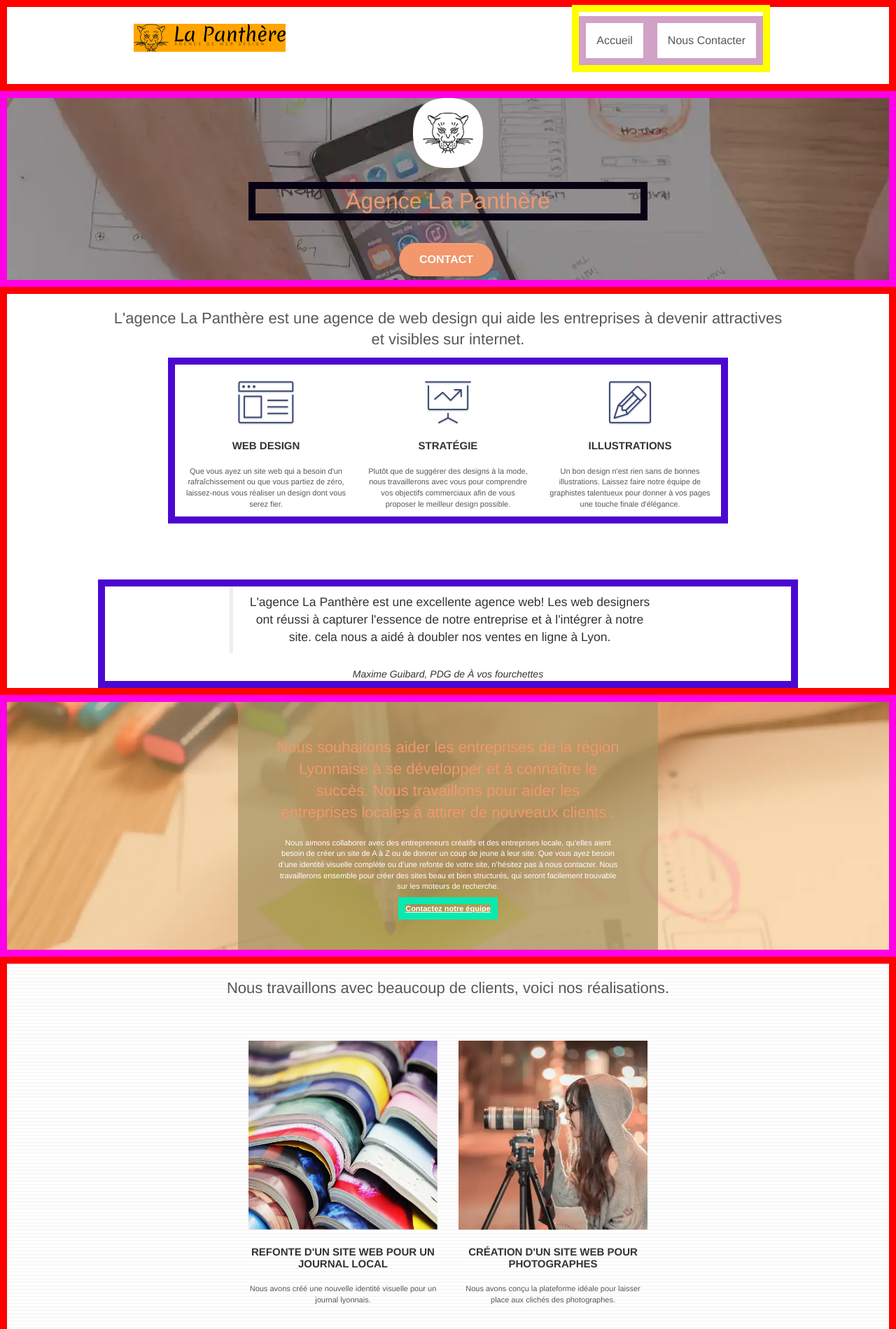
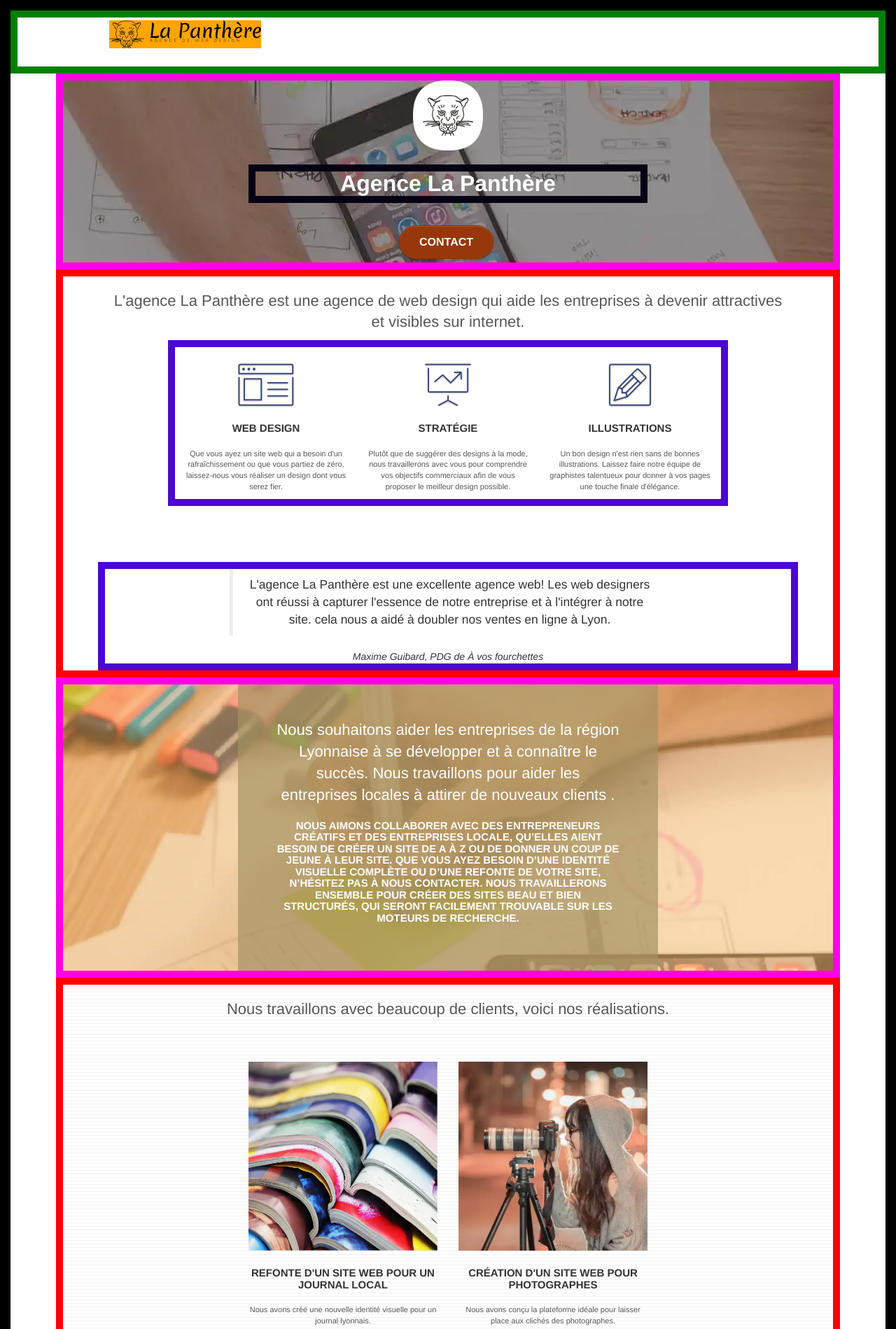
Before and after one commit to NaneSp/P4-Agence-La-Panthere, a plain HTML site: page index.html in a window 1280 px wide. Shown: the top 1899 px of the page at 70% size. Drawn offline with Linux system fonts and the light colour scheme.

Commit message:
modif contraste et liens multiples de contact pour accessibilité

```diff
--- a/index.html
+++ b/index.html
@@ -36,12 +36,12 @@
 
 
 <!--voir si un seul button qui suit la navigation ne serait pas plus efficace-->
-			<button id="nav-toggle" type="button" class="ui-navbar-toggle navbar-toggle" data-toggle="collapse" data-target=".navbar-1">
+			<!--<button id="nav-toggle" type="button" class="ui-navbar-toggle navbar-toggle" data-toggle="collapse" data-target=".navbar-1">
 					<span class="sr-only">Toggle navigation</span><span class="icon-bar"></span><span class="icon-bar"></span><span class="icon-bar"></span>
 				</button>
 			</div>
 			<div class="collapse navbar-collapse navbar-1 special-dropdown-nav">
-<!--revoir la liste avec le li vide et voir si pas plus efficace d'oter page2 pour faire un one-page?-->
+
 				<ul class="site-navigation nav navbar-nav">
 					<li>
 						<a href="index.html">Accueil</a>
@@ -49,7 +49,7 @@
 					<li>
 						<a href="page2.html">Nous Contacter</a>
 					</li>
-				</ul>
+				</ul>-->
 			</div>
 		</nav>
 	</div>
@@ -148,12 +148,12 @@
 				</h2>
 
 <!--revoir taille de police-->
-				<p class="text-center white">
+				<h3 class="text-center white">
 					Nous aimons collaborer avec des entrepreneurs créatifs et des entreprises locale, qu’elles aient besoin de créer un site de A à Z ou de donner un coup de jeune à leur site. Que vous ayez besoin d’une identité visuelle complète ou d’une refonte de votre site, n’hésitez pas à nous contacter. Nous travaillerons ensemble pour créer des sites beau et bien structurés, qui seront facilement trouvable sur les moteurs de recherche. <br><br>
 
 <!--voir si un seul button qui suit la navigation ne serait pas plus efficace-->
-					<a class="ltc-white bold-link" href="page2.html">Contactez notre équipe</a><br>
-				</p>
+					<!--<a class="ltc-white bold-link" href="page2.html">Contactez notre équipe</a><br>-->
+				</h3>
 			</div>
 		</div>
 	</div>
@@ -225,9 +225,9 @@
 			<h2 class="mg-md text-center tc-white">
 				Prêt pour redonner vie à votre projet ?<br>Contactez notre équipe !
 			</h2>
-			<div class="col-sm-12 text-center">
+			<!--<div class="col-sm-12 text-center">
 				<a href="page2.html" class="btn btn-atomic-tangerine btn-clean btn-rd btn-lg cta-hero">Contact</a>
-			</div>
+			</div>-->
 		</div>
 	</div>
 </section>
@@ -243,6 +243,7 @@
 				<p class="text-center white">
 					Agence La Panthère <br> Agence web basée au 2, place Sathonay 69001 Lyon.
 				</p>
+				<iframe class="map" src="https://www.google.com/maps/embed?pb=!1m18!1m12!1m3!1d2783.0831363226616!2d4.8301673!3d45.769524100000005!2m3!1f0!2f0!3f0!3m2!1i1024!2i768!4f13.1!3m3!1m2!1s0x47f4eb020f3664e9%3A0x13e3d71752922c1f!2s2%20Pl.%20Sathonay%2C%2069001%20Lyon!5e0!3m2!1sfr!2sfr!4v1655205631188!5m2!1sfr!2sfr" title="plan/itinéraire vers l'agence" width="600" height="450" style="border:0;" allowfullscreen="" loading="lazy" referrerpolicy="no-referrer-when-downgrade"></iframe>
 				<div class="row row-no-gutters social">
 					<div class="col-sm-3">
 						<div class="text-center">
@@ -318,9 +319,9 @@
 <script src="./js/jquery-2.1.0.js"></script>
 	<script src="./js/bootstrap.js"></script>
 
-<!--voir utilité de ces scripts
+
 	<script src="./js/blocs.js"></script>
 	<script src="./js/jquery.touchSwipe.js" defer></script>
-	<script src="./js/gmaps.js"></script>-->
+	<script src="./js/gmaps.js"></script>
 </body>
 </html>
--- a/style.css
+++ b/style.css
@@ -1,10 +1,15 @@
 body {
+    border: #000000 solid 15px;
     margin: 0;
     padding: 0;
     background: #FFF;
     overflow-x: hidden;
     -webkit-font-smoothing: antialiased;
     -moz-osx-font-smoothing: grayscale;
+    display: flex;
+    flex-direction: column;
+    align-items: center;
+    justify-content: center;
 }
 
 
@@ -22,6 +27,10 @@ a:hover {
     cursor: pointer;
 }
 
+.map{
+    border: black solid 10px;
+}
+
 /*pourquoi page de loading ne s'affiche pas? où est ce gif?*/
 #page-loading-blocs-notifaction {
     position: fixed;
@@ -32,6 +41,11 @@ a:hover {
     background: #FFFFFF url("img/pageload-spinner.gif") no-repeat center center;
 }
 
+#bloc-0{
+    border: green solid 10px;
+    display: flex;
+    justify-content:space-between;
+}
 /*distribution de tous les blocs dans les deux pages permet d'avoir un fond blanc ds le header et + clair dans la section1*/
 .bloc {
     border: red solid 10px;
@@ -48,7 +62,6 @@ a:hover {
 
 /*bloc centré sur la page1 mais pas la page 2 */
 ./*bloc .container {
-    border: green solid 10px;
     padding-left: 0;
     padding-right: 0;
 }*/
@@ -65,8 +78,15 @@ a:hover {
 }*/
 
 /*1ere div sous footer*/
-.bloc-sm {
+/*.bloc-sm {
+    border: green solid 10px;
     padding: 20px 50px;
+
+}*/
+
+
+.map{
+    padding: 20px;
 }
 
 /*.bg-center,
@@ -122,6 +142,7 @@ a:hover {
 .d-bloc {
     border: rgb(255, 0, 230) solid 10px;
     color: rgba(255, 255, 255, .7);
+
 }
 
 .d-bloc button:hover {
@@ -332,6 +353,7 @@ a:hover {
 #bloc-1-hero h1 {
     border: rgb(7, 1, 20) solid 10px;
     font-size: 32px;
+    font-weight: bolder;
 }
 
 /*ensemble header p1 puis page deux contient logo + toogle navigation (acceuil et ns contacter en dehors */
@@ -362,7 +384,7 @@ a:hover {
 .navbar-brand img[src$=svg] {
     background-color: orange;
     min-width: 100px;
-}*/
+}
 
 .nav-center .navbar-brand img {
     margin: 0;
@@ -374,8 +396,7 @@ a:hover {
     border: yellow solid 10px;
     padding-top: 2px;
     margin-right: -16px;
-    float: right;
-    z-index: 1;
+
 }
 
 /*nav combinateur parent enfant/ si le 2nd est un enfant du premier alors il adoptera les spécifications ci apres*/
@@ -818,23 +839,23 @@ h1 {
 
 /*couleur du footer + p2 des deux encadrés en couleurs*/
 .bgc-atomic-tangerine {
-    background-color: #F3976C;
+    background-color: #97380C;
 }
 
 /*encadré partie4 souhaits sur toute la page + centré  + partie6 contour du texte en peche  + apparait pour rien en p2 */
 .tc-white {
-    color: #F3976C!important;
+    color: #FFFFFF!important;
 }
 
 
 /*boutons contact peche*/
 .btn-atomic-tangerine {
-    background: #F3976C;
+    background: #97380C;
     color: #FFFFFF!important;
 }
 
 .btn-atomic-tangerine:hover {
-    background: #c27956!important;
+    background: #97380C!important;
     color: #FFFFFF!important;
 }
 
@@ -847,11 +868,11 @@ h1 {
 }
 
 .ltc-atomic-tangerine {
-    color: #F3976C!important;
+    color: #97380C!important;
 }
 
 .ltc-atomic-tangerine:hover {
-    color: #c27956!important;
+    color: #97380C!important;
 }
 
 .icon-dark-slate-blue {
@@ -1100,13 +1121,13 @@ h1 {
 }
 
 @media (min-width: 768px) {
-    .site-navigation {
+    /*.site-navigation {
         position: absolute;
         top: 50%;
         right: 20px;
         transform: translate(0, -50%);
         -webkit-transform: translateY(-50%);
-    }
+    }*/
     .nav > li .dropdown-menu a,
     .nav > li .dropdown-menu a:hover {
         color: #484848;
```
Also changed, not shown: page2.html (+2 -2 lines).
